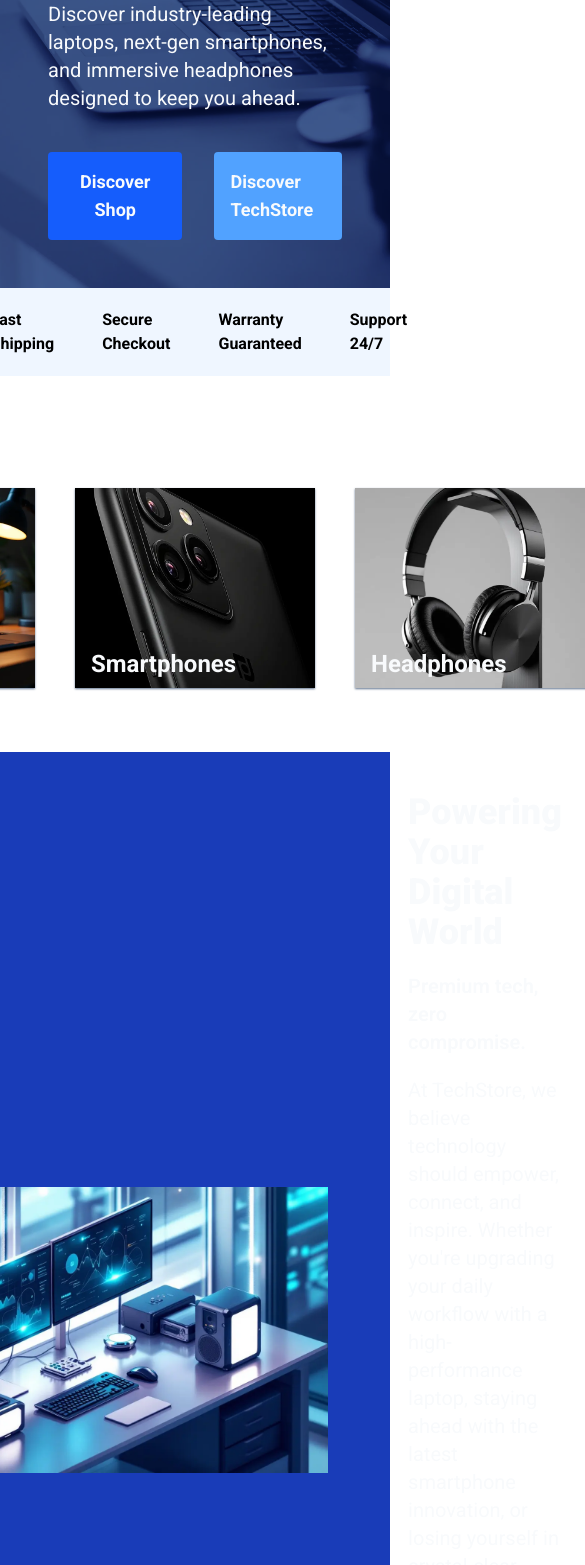
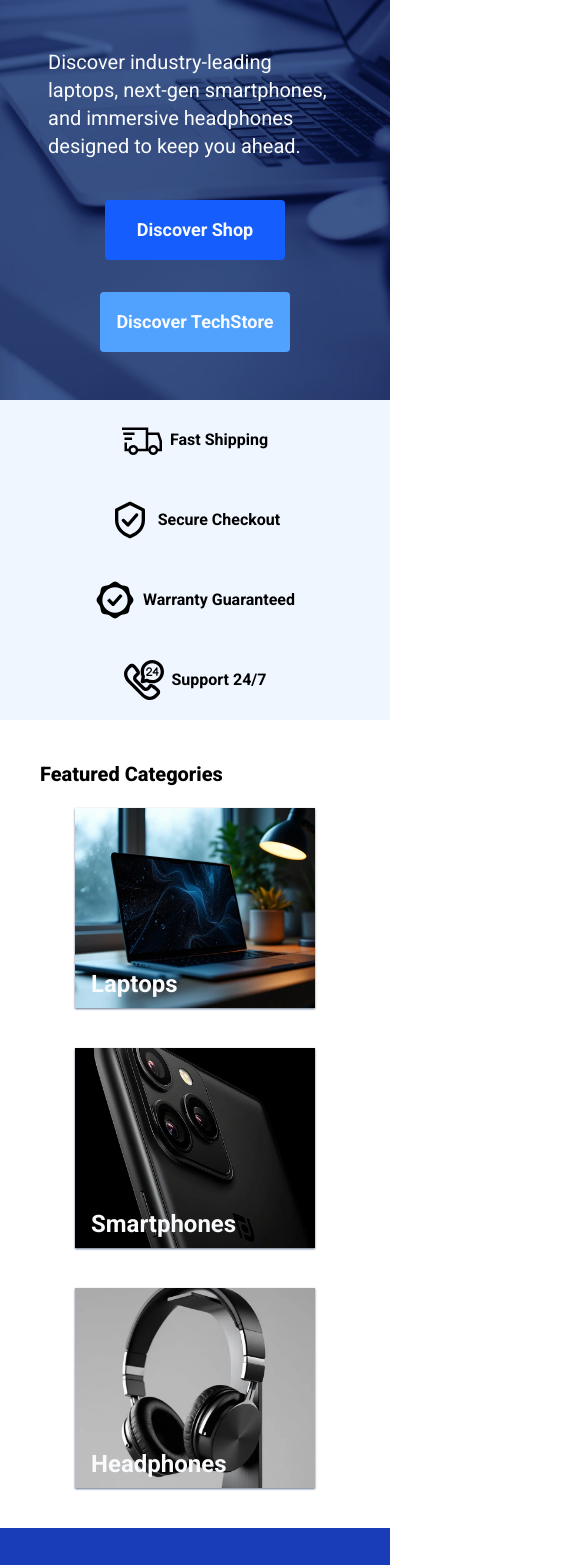
Before and after one commit to Viteail/Shopping-Cart, a React (Vite) app: page /home in a window 390 px wide. Shown: the part 432-1997 px from the top of the page, 585 px wide, since content can reach past the window. Built offline with nearby package versions, Linux system fonts and the light colour scheme; no server answers.

Commit message:
style: responsive home page

```diff
--- a/src/app/routes/home/components/about-section/about-section.module.css
+++ b/src/app/routes/home/components/about-section/about-section.module.css
@@ -6,11 +6,15 @@
 }
 
 .about-wrapper {
-  @apply flex max-w-250 gap-20 py-10;
+  @apply flex max-w-(--max-layout-width) gap-20 p-10;
 }
 
 .about-img-wrapper {
-  @apply flex items-center min-w-125;
+  @apply flex items-center;
+}
+
+.about-img {
+  @apply min-w-125;
 }
 
 .about-info-wrapper {
@@ -28,3 +32,13 @@
 .about-text {
   @apply text-xl;
 }
+
+@media only screen and (max-width: 1000px) {
+  .about-wrapper {
+    @apply flex-col items-center;
+  }
+
+  .about-img {
+    @apply min-w-50;
+  }
+}
--- a/src/app/routes/home/components/badges-section/badge-section.module.css
+++ b/src/app/routes/home/components/badges-section/badge-section.module.css
@@ -2,7 +2,7 @@
 @import "@styles/colors.css";
 
 .badges-wrapper {
-  @apply flex justify-center items-center font-bold gap-10 py-5 bg-bg-light;
+  @apply flex flex-wrap justify-center items-center font-bold gap-10 p-5 bg-bg-light;
 }
 
 .badge-wrapper {
--- a/src/app/routes/home/components/category-section/catergory-section.module.css
+++ b/src/app/routes/home/components/category-section/catergory-section.module.css
@@ -5,11 +5,11 @@
 }
 
 .category-wrapper {
-  @apply flex flex-col gap-5 py-16;
+  @apply flex flex-col gap-5 p-10;
 }
 
 .cards-wrapper {
-  @apply flex gap-10;
+  @apply flex flex-wrap justify-center gap-10;
 }
 
 .category-headline {
--- a/src/app/routes/home/components/main-section/main-section.module.css
+++ b/src/app/routes/home/components/main-section/main-section.module.css
@@ -20,3 +20,9 @@
 .btns-wrapper {
   @apply flex gap-8;
 }
+
+@media only screen and (max-width: 500px) {
+  .btns-wrapper {
+    @apply flex-col items-center;
+  }
+}
--- a/src/components/layout/header/header.module.css
+++ b/src/components/layout/header/header.module.css
@@ -21,3 +21,9 @@
 .logo {
   @apply w-12 h-12;
 }
+
+@media only screen and (max-width: 500px) {
+  .wrapper {
+    @apply flex-col gap-8;
+  }
+}
--- a/src/components/layout/nav-bar/navbar.module.css
+++ b/src/components/layout/nav-bar/navbar.module.css
@@ -2,7 +2,7 @@
 @import "@styles/colors.css";
 
 .navbar {
-  @apply flex gap-8 pr-15;
+  @apply flex gap-8;
 }
 
 .cart-link {
```
